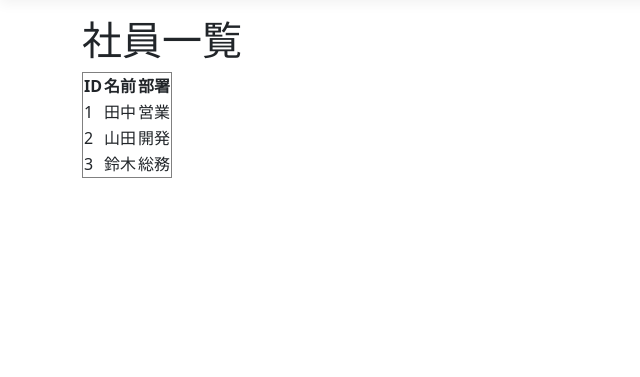
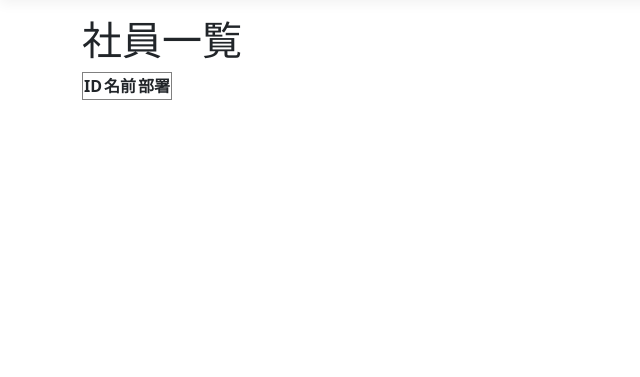
Before and after one commit to nekoworkspace/employee-management-system, an ASP.NET Core app: page /Employees in a window 1280 px wide. Shown: the part 57-434 px from the top of the page, without its empty margins (0-640 px from the left). Run offline with ASP.NET Core 8, Linux system fonts and the light colour scheme; lists and menus that the app fills with data are empty; style sheets or scripts are compiled from the project's sources.

Commit message:
SQL Serverのデータを画面に表示する

```diff
--- a/Employee management system1/Controllers/EmployeesController.cs
+++ b/Employee management system1/Controllers/EmployeesController.cs
@@ -1,6 +1,6 @@
-// ASP.NET Core MVCの標準機能(ControllerやIActionResultなど)を使うための宣言
-using Microsoft.AspNetCore.Mvc;
-using Employee_management_system1.Models;
+using Employee_management_system1.Data;     // データベース接続用クラス(ApplicationDbContext)を使うための宣言
+using Employee_management_system1.Models;   // モデルクラス(Employeeなど)を使うための宣言
+using Microsoft.AspNetCore.Mvc;             // ASP.NET Core MVCの標準機能(ControllerやIActionResultなど)を使うための宣言
 
 // このファイルが属するグループ(名前空間)の定義
 namespace Employee_management_system.Controllers
@@ -9,36 +9,27 @@ namespace Employee_management_system.Controllers
     // URLが「/Employees/...」のときにこのクラスが呼び出される
     public class EmployeesController : Controller
     {
-        // 「/Employees」または「/Employees/Index」にアクセスされたときに動く処理（アクション）
+        // データベースとやり取りするための窓口(コンテキスト)を保持する変数
+        // readonlyにすることで、コンストラクタ以外からの意図しない書き換えを防ぐ
+        private readonly ApplicationDbContext _context;
+
+        // コンストラクタ(このクラスが作られるときに最初に実行される処理)
+        // DI(依存性の注入)によって、Program.csで登録したDB接続設定が自動的に渡される
+        public EmployeesController(
+            ApplicationDbContext context)
+        {
+            // 受け取ったDB接続用のインスタンスをクラス内の変数に保存する
+            _context = context;
+        }
+
+        // 社員一覧画面を表示するためのアクションメソッド
+        // URLが「/Employees」または「/Employees/Index」のときに呼び出される
         public IActionResult Index()
         {
-            // 画面に表示するための社員リスト（仮のデータ）を作成
-            // ※本来はここでデータベース（DBサーバ）から社員情報を取得することが多い
-            var employees = new List<Employee>()
-            {
-                new Employee
-                {
-                    Id = 1,
-                    Name = "田中",
-                    Department = "営業"
-                },
+            // データベースのEmployeesテーブルから全社員のデータを取得し、リスト形式に変換する
+            var employees = _context.Employees.ToList();
 
-                new Employee
-                {
-                    Id = 2,
-                    Name = "山田",
-                    Department = "開発"
-                },
-
-                new Employee
-                {
-                    Id = 3,
-                    Name = "鈴木",
-                    Department = "総務"
-                }
-            };
-
-            // 作成した社員リスト（employees）をView（Index.cshtml）に渡してHTMLを生成し、ブラウザへ返す
+            // 取得した社員リストを画面(Views/Employees/Index.cshtml)に渡して表示する
             return View(employees);
         }
     }
--- a/Employee management system1/Views/Employees/Index.cshtml
+++ b/Employee management system1/Views/Employees/Index.cshtml
@@ -1,7 +1,7 @@
 @* Controller（EmployeesController）から渡されるデータの型を指定 *@
 @* 今回は「文字列のリスト（List<string>）」を受け取る設定 *@
 @using Employee_management_system1.Models
-@model List<Employee>
+@model List<Employee_management_system1.Models.Employee>
 
 @* ページの見出しを表示 *@
 <h1>社員一覧</h1>
```
